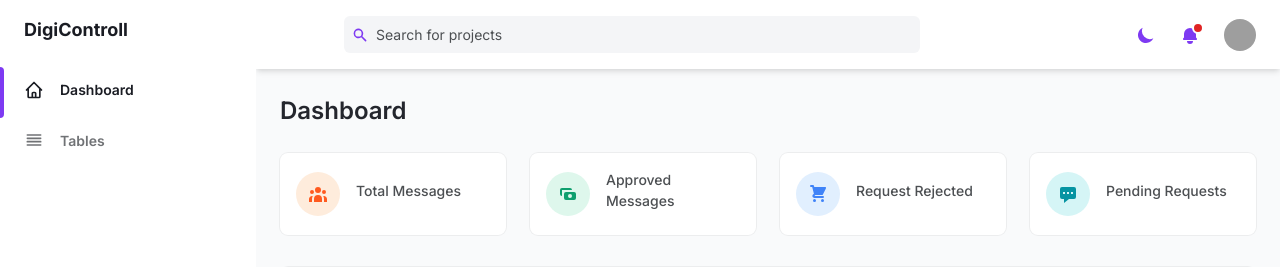
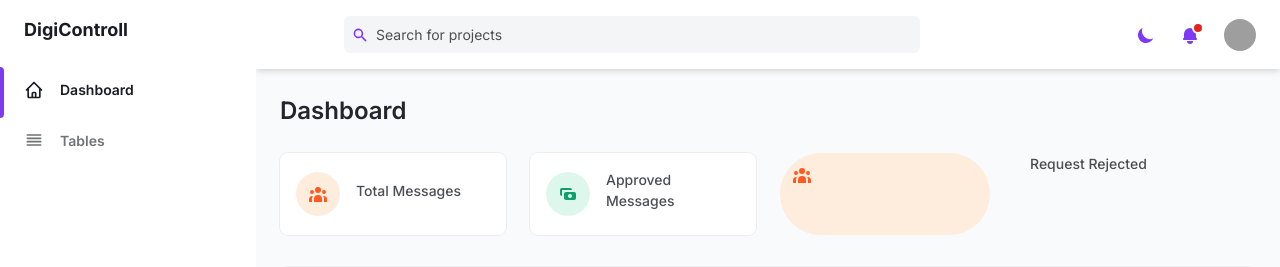
Before and after one commit to cabbagec2hlbGwK/dashboard, a Django app: template theme/templates/dash.html in a window 1280 px wide. Shown: the top 267 px of the page. Run offline with Django 4.2, Linux system fonts and the light colour scheme; the template is opened without the code that fills it, so the values that code supplies are empty; parts of the project's set-up code (start-up, migrations or seed data) failed here and were passed over; grey boxes are pictures that could not be loaded.

Commit message:
cjamge in the value

```diff
--- a/theme/templates/dash.html
+++ b/theme/templates/dash.html
@@ -46,11 +46,10 @@
 				</div>
 			</div>
 			<!-- Card -->
-			<div class="flex items-center p-4 bg-white rounded-lg shadow-xs dark:bg-gray-800">
-				<div class="p-3 mr-4 text-blue-500 bg-blue-100 rounded-full dark:text-blue-100 dark:bg-blue-500">
+			<div class="p-3 mr-4 text-orange-500 bg-orange-100 rounded-full dark:text-orange-100 dark:bg-orange-500">
 				<svg class="w-5 h-5" fill="currentColor" viewBox="0 0 20 20">
 					<path
-							d="M3 1a1 1 0 000 2h1.22l.305 1.222a.997.997 0 00.01.042l1.358 5.43-.893.892C3.74 11.846 4.632 14 6.414 14H15a1 1 0 000-2H6.414l1-1H14a1 1 0 00.894-.553l3-6A1 1 0 0017 3H6.28l-.31-1.243A1 1 0 005 1H3zM16 16.5a1.5 1.5 0 11-3 0 1.5 1.5 0 013 0zM6.5 18a1.5 1.5 0 100-3 1.5 1.5 0 000 3z">
+						d="M13 6a3 3 0 11-6 0 3 3 0 016 0zM18 8a2 2 0 11-4 0 2 2 0 014 0zM14 15a4 4 0 00-8 0v3h8v-3zM6 8a2 2 0 11-4 0 2 2 0 014 0zM16 18v-3a5.972 5.972 0 00-.75-2.906A3.005 3.005 0 0119 15v3h-3zM4.75 12.094A5.973 5.973 0 004 15v3H1v-3a3 3 0 013.75-2.906z">
 					</path>
 				</svg>
 			</div>
```
Lines whose indentation alone changed are shown as unchanged.
